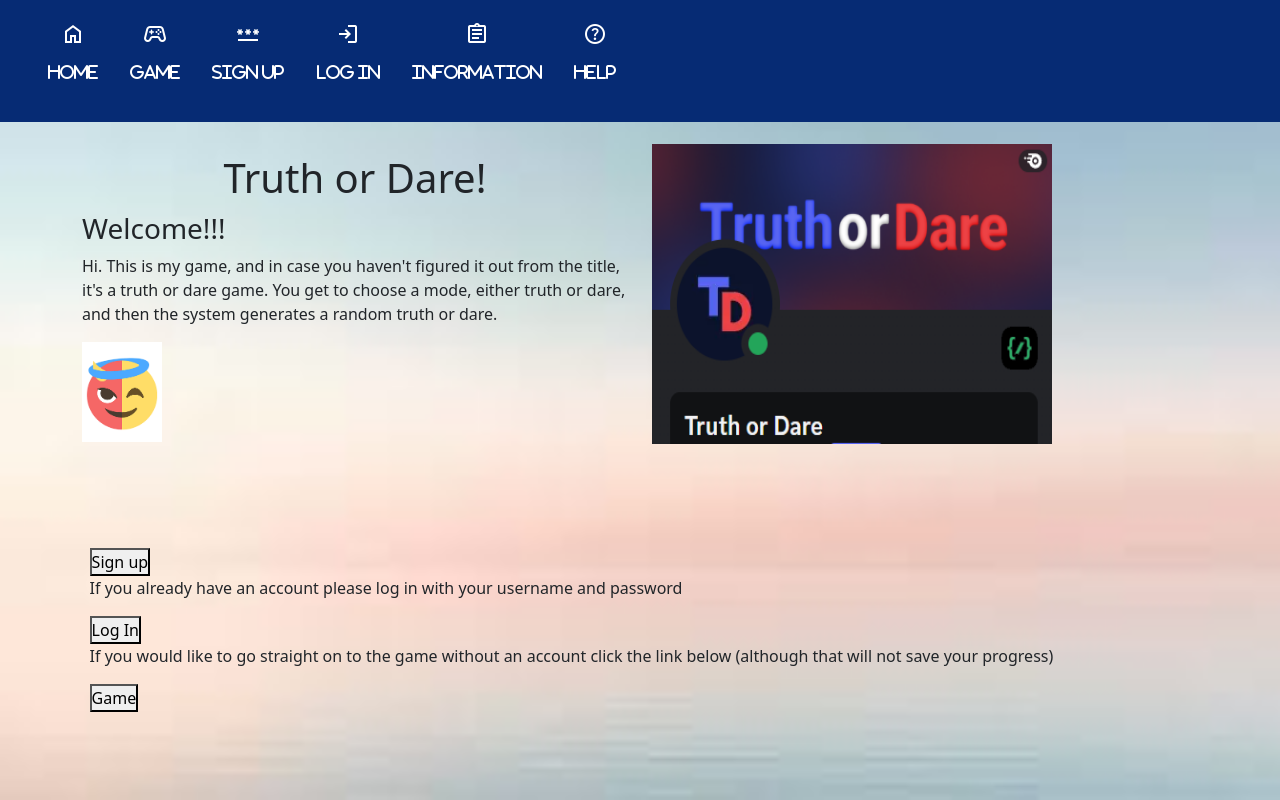
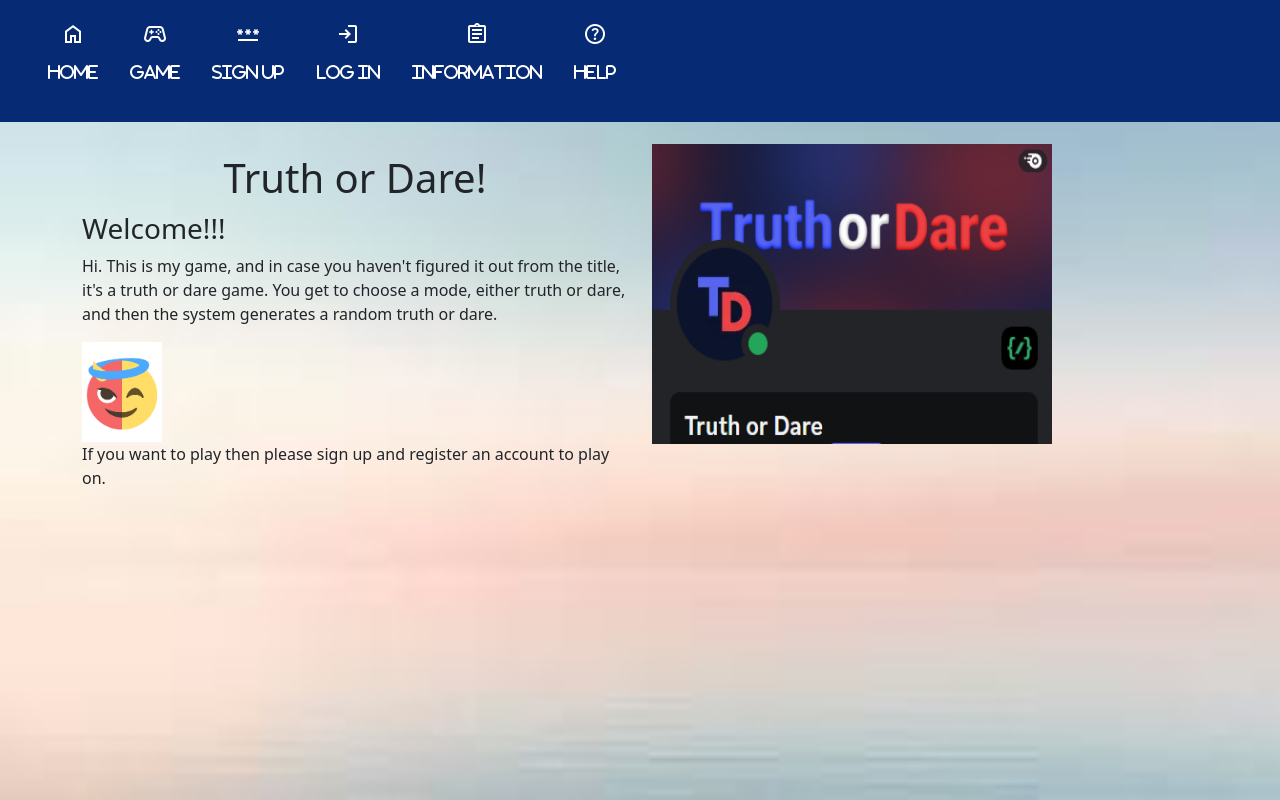
Before and after one commit to Hello-There-Ethan/Hello-There-Ethan, a website built with Vite: page index.html in a window 1280 px wide. Built offline with nearby package versions, Linux system fonts and the light colour scheme.

Commit message:
boo
chwcking

```diff
--- a/index.html
+++ b/index.html
@@ -46,7 +46,7 @@
                 <h3>Welcome!!!</h3>
                 <p>Hi. This is my game, and in case you haven't figured it out from the title, it's a truth or dare game. You get to choose a mode, either truth or dare, and then the system generates a random truth or dare.</p>
                 <img id="AD" src="DevilAngel.png" alt="Devil Angel">
-
+                <p>If you want to play then please sign up and register an account to play on.</p>
             </div>
 
             <div class="col-sm">
@@ -55,14 +55,6 @@
             </div>
         </div>
     </div>
-    <div id ="stuff">
-        <button><a href="signup.html">Sign up</a></button>
-        <p>If you already have an account please log in with your username and password</p>
-        <button><a href="login.html">Log In</a></button>
-        <p>If you would like to go straight on to the game without an account click the link below (although that will not save your progress)</p>
-        <button><a href="game.html">Game</a></button>
-
-    </div>
     <script src="script.js"></script>
 
 </body>
--- a/script.js
+++ b/script.js
@@ -43,6 +43,7 @@ function choose(choice) {
         "Spam the fifth person in your DMs for 20 seconds of keyboard spam",
         "Act like a chicken until your next turn",
         "Show the last five people you texted and what the messages said.",
+        "Fly to russia, by a bottle of vodka, and drink it"
     ];
 
     let hard_dare = [
```
Also changed, not shown: info.html (+10 -1 lines), README.md.
